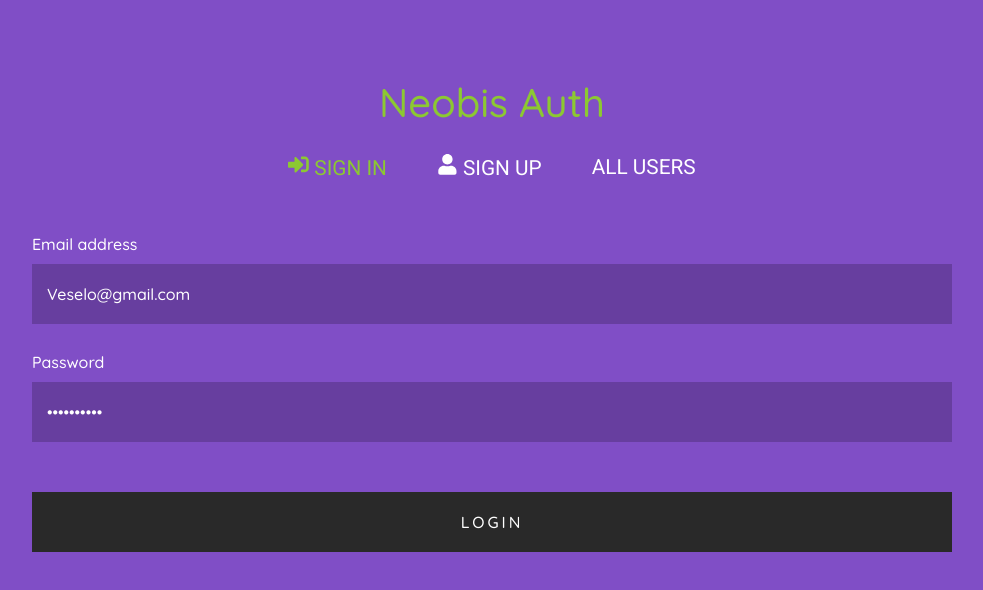
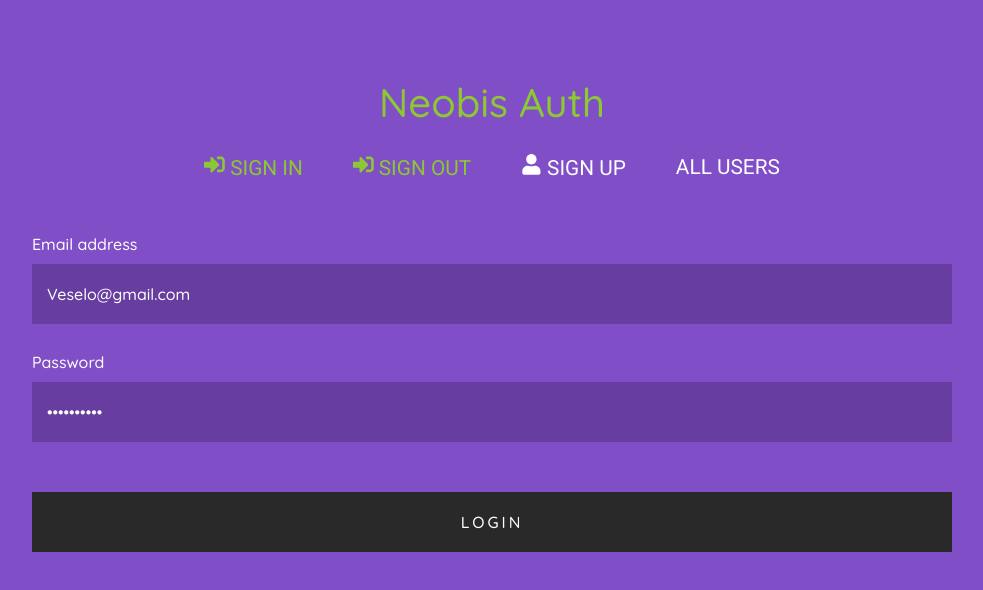
Before and after one commit to LeelaMardana/Neobis-Auth, a React (Create React App) app: page /signin in a window 1280 px wide. Shown: the top 590 px of the page, without its empty margins (148-1131 px from the left). Built offline with nearby package versions, Linux system fonts and the light colour scheme.

Commit message:
fix local

```diff
--- a/src/components/Header.jsx
+++ b/src/components/Header.jsx
@@ -1,6 +1,6 @@
 import { FaSignInAlt, FaUser } from 'react-icons/fa';
 import styled from 'styled-components';
-import { NavLink } from 'react-router-dom';
+import { NavLink} from 'react-router-dom';
 
 const TitleStyled = styled.h1`
   font-size: 2.5rem;
@@ -27,6 +27,8 @@ const ModalStyled = styled.div`
 `;
 
 function Header() {
+
+
   return (
     <>
       <LogoStyled>
@@ -41,6 +43,13 @@ function Header() {
             <FaSignInAlt /> Sign in
           </span>
         </NavLink>
+
+        <NavLink to='/signin'>
+          <span>
+            <FaSignInAlt /> Sign out
+          </span>
+        </NavLink>
+
         <NavLink to='/signup'>
           <span>
             <FaUser /> Sign up
--- a/src/features/users-slice.js
+++ b/src/features/users-slice.js
@@ -9,7 +9,7 @@ const initialState = {
 
 export const getUsers = createAsyncThunk('@@get/users', async (_, err) => {
   try {
-    const token = (await JSON.parse(localStorage.getItem('token'))) || '';
+    const token = await JSON.parse(localStorage.getItem('token'));
     return await getService.getUsers(token);
   } catch (error) {
     const message =
```
